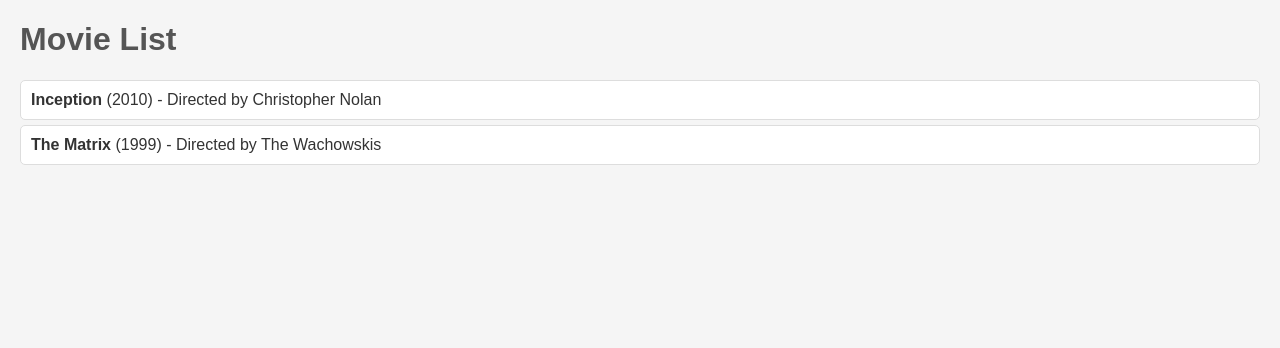
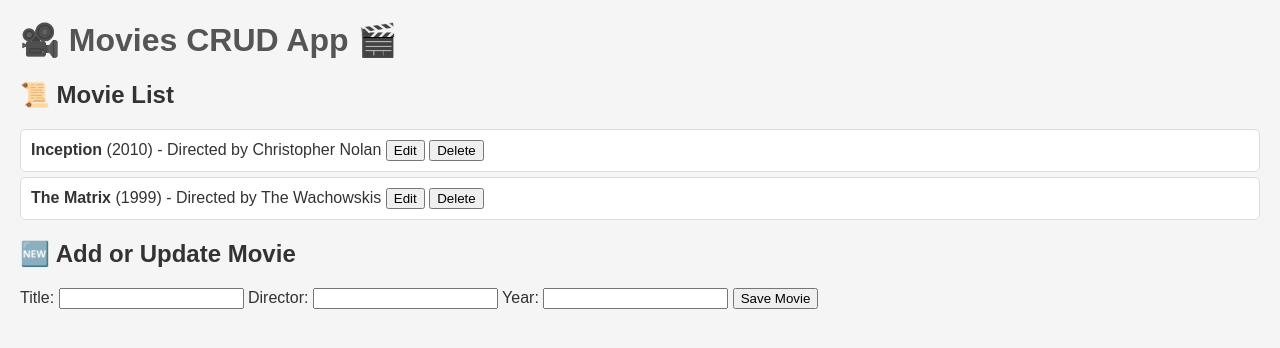
Before and after one commit to millanda29/ApiRestPython, a Flask app: page / in a window 1280 px wide. Shown: the top 348 px of the page. Run offline with Flask 3, Linux system fonts and the light colour scheme.

Commit message:
feat: ✨ Implement full CRUD handling from the view with JavaScript

```diff
--- a/app/templates/index.html
+++ b/app/templates/index.html
@@ -3,18 +3,113 @@
 <head>
     <meta charset="UTF-8">
     <meta name="viewport" content="width=device-width, initial-scale=1.0">
-    <title>Movies</title>
+    <title>Movies CRUD</title>
     <link rel="stylesheet" href="/static/styles.css">
 </head>
 <body>
-    <h1>Movie List</h1>
-    <ul>
-        {% for id, movie in movies.items() %}
-        <li>
-            <strong>{{ movie.title }}</strong>
-            ({{ movie.year }}) - Directed by {{ movie.director }}
-        </li>
-        {% endfor %}
-    </ul>
+    <h1>🎥 Movies CRUD App 🎬</h1>
+
+    <section id="movie-list">
+        <h2>📜 Movie List</h2>
+        <ul id="movies">
+            <!-- Lista de películas generada dinámicamente -->
+        </ul>
+    </section>
+
+    <section id="movie-form">
+        <h2>🆕 Add or Update Movie</h2>
+        <form id="form">
+            <input type="hidden" id="movie-id" />
+            <label for="title">Title:</label>
+            <input type="text" id="title" required />
+            <label for="director">Director:</label>
+            <input type="text" id="director" required />
+            <label for="year">Year:</label>
+            <input type="number" id="year" required />
+            <button type="submit">Save Movie</button>
+        </form>
+    </section>
+
+    <script>
+        const moviesList = document.getElementById("movies");
+        const form = document.getElementById("form");
+        const movieIdInput = document.getElementById("movie-id");
+        const titleInput = document.getElementById("title");
+        const directorInput = document.getElementById("director");
+        const yearInput = document.getElementById("year");
+
+        // Cargar lista inicial de películas
+        async function loadMovies() {
+            const response = await fetch("/api/movies");
+            const movies = await response.json();
+            renderMovies(movies);
+        }
+
+        // Renderizar lista de películas
+        function renderMovies(movies) {
+            moviesList.innerHTML = "";
+            Object.entries(movies).forEach(([id, movie]) => {
+                const li = document.createElement("li");
+                li.innerHTML = `
+                    <strong>${movie.title}</strong> (${movie.year}) - Directed by ${movie.director}
+                    <button onclick="editMovie(${id})">Edit</button>
+                    <button onclick="deleteMovie(${id})">Delete</button>
+                `;
+                moviesList.appendChild(li);
+            });
+        }
+
+        // Crear o actualizar película
+        form.addEventListener("submit", async (e) => {
+            e.preventDefault();
+            const id = movieIdInput.value;
+            const data = {
+                title: titleInput.value,
+                director: directorInput.value,
+                year: yearInput.value,
+            };
+
+            if (id) {
+                // Actualizar película
+                await fetch(`/api/movies/${id}`, {
+                    method: "PUT",
+                    headers: { "Content-Type": "application/json" },
+                    body: JSON.stringify(data),
+                });
+            } else {
+                // Crear película
+                await fetch("/api/movies", {
+                    method: "POST",
+                    headers: { "Content-Type": "application/json" },
+                    body: JSON.stringify(data),
+                });
+            }
+
+            form.reset();
+            movieIdInput.value = "";
+            await loadMovies();
+        });
+
+        // Editar película
+        async function editMovie(id) {
+            const response = await fetch(`/api/movies`);
+            const movies = await response.json();
+            const movie = movies[id];
+
+            movieIdInput.value = id;
+            titleInput.value = movie.title;
+            directorInput.value = movie.director;
+            yearInput.value = movie.year;
+        }
+
+        // Eliminar película
+        async function deleteMovie(id) {
+            await fetch(`/api/movies/${id}`, { method: "DELETE" });
+            await loadMovies();
+        }
+
+        // Inicializar la aplicación
+        loadMovies();
+    </script>
 </body>
 </html>
```
